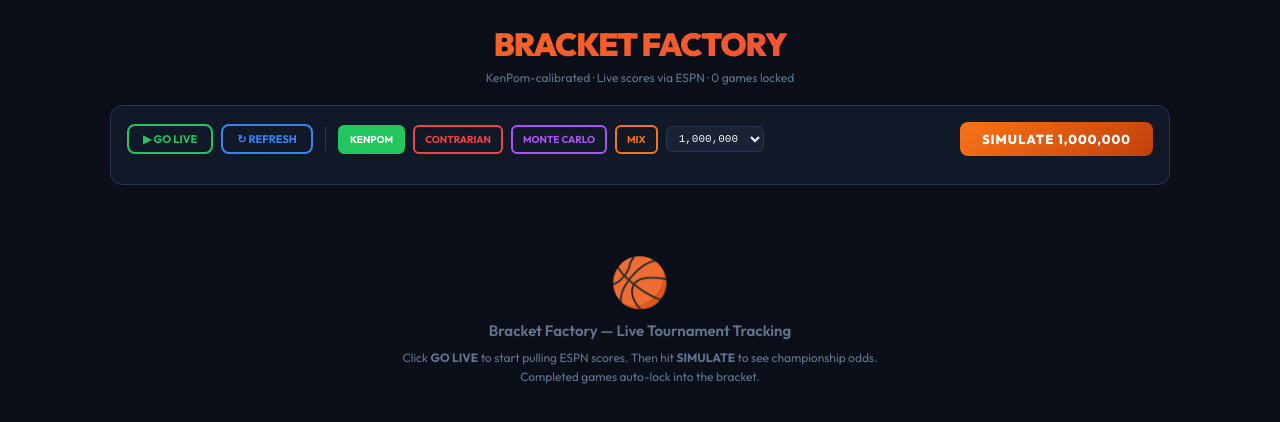
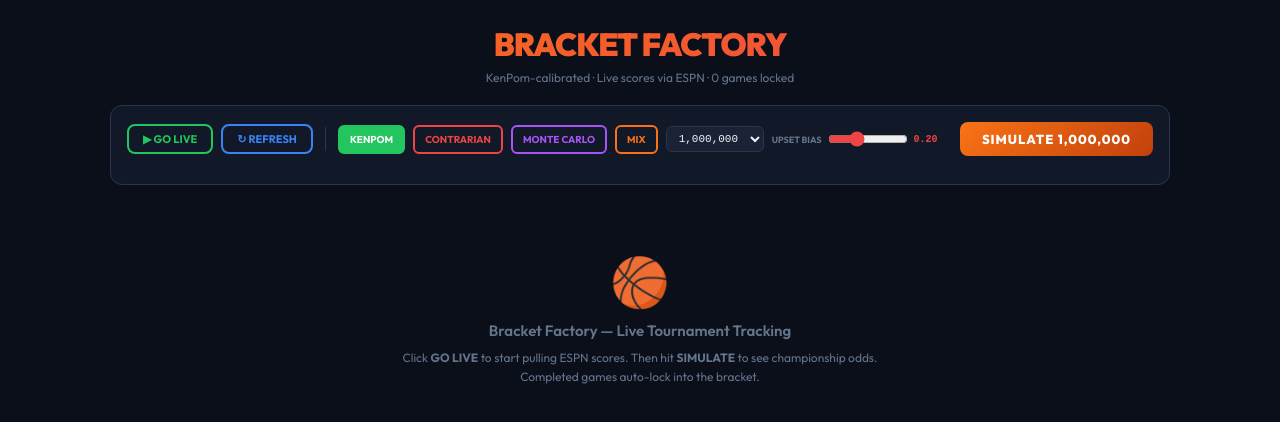
Before and after one commit to cjove23/BracketFactory, a Next.js app: page / in a window 1280 px wide. Shown: the top 422 px of the page. Built offline with nearby package versions, Linux system fonts and the light colour scheme.

Commit message:
Update index.js

```diff
--- a/pages/index.js
+++ b/pages/index.js
@@ -5,7 +5,7 @@
 import useLiveScores from "../lib/useLiveScores";
 import Head from "next/head";
 
-const BATCH = 20000;
+const BATCH = 5000;
 const MODE_MAP = { kenpom:0, contrarian:1, montecarlo:2 };
 const C = {
   bg:"#0a0f1a",surface:"#111827",card:"#1a2235",border:"#2a3550",
@@ -288,11 +288,11 @@
               }}>↻ REFRESH</button>
               <div style={{width:1,height:24,background:C.border,margin:"0 4px"}}/>
               {[
-                {key:"kenpom",label:"KENPOM",color:C.green},
-                {key:"contrarian",label:"CONTRARIAN",color:C.red},
-                {key:"montecarlo",label:"MONTE CARLO",color:C.purple},
-                {key:"mixed",label:"MIX",color:C.accent},
-              ].map(m=>(<button key={m.key} onClick={()=>!running&&setMode(m.key)} style={{
+                {key:"kenpom",label:"KENPOM",color:C.green,tip:"Pure KenPom probabilities — normalCDF with tempo-adjusted spreads. The analytics baseline."},
+                {key:"contrarian",label:"CONTRARIAN",color:C.red,tip:"Shifts win probability toward upsets by the upset bias amount. Generates chalkier underdogs."},
+                {key:"montecarlo",label:"MONTE CARLO",color:C.purple,tip:"Adds random noise (±15%) to each game's win probability. Maximum chaos and variance."},
+                {key:"mixed",label:"MIX",color:C.accent,tip:"Rotates through all three modes (KenPom → Contrarian → Monte Carlo) across sims."},
+              ].map(m=>(<button key={m.key} title={m.tip} onClick={()=>!running&&setMode(m.key)} style={{
                 background:mode===m.key?m.color:"transparent",border:`2px solid ${m.color}`,color:mode===m.key?"#fff":m.color,
                 borderRadius:6,padding:"6px 10px",cursor:running?"not-allowed":"pointer",fontFamily:"'Outfit',sans-serif",fontWeight:700,fontSize:10,opacity:running?0.5:1,
               }}>{m.label}</button>))}
@@ -300,14 +300,12 @@
                 style={{background:C.card,border:`1px solid ${C.border}`,color:C.text,borderRadius:6,padding:"5px 8px",fontFamily:"monospace",fontSize:11}}>
                 {[10000,100000,500000,1000000].map(n=><option key={n} value={n}>{n.toLocaleString()}</option>)}
               </select>
-              {(mode==="contrarian"||mode==="mixed")&&(
-                <div style={{display:"flex",alignItems:"center",gap:6}}>
-                  <span style={{fontSize:9,color:C.textMuted,fontWeight:700,whiteSpace:"nowrap"}}>UPSET BIAS</span>
-                  <input type="range" min="0.05" max="0.5" step="0.05" value={upsetBias} onChange={e=>setUpsetBias(parseFloat(e.target.value))} disabled={running}
-                    style={{width:80,accentColor:C.red,cursor:running?"not-allowed":"pointer"}}/>
-                  <span style={{fontSize:10,color:C.red,fontWeight:700,fontFamily:"monospace",minWidth:28}}>{upsetBias.toFixed(2)}</span>
-                </div>
-              )}
+              <div style={{display:"flex",alignItems:"center",gap:6}} title="How much to shift win probability toward the underdog in Contrarian and Mix modes">
+                <span style={{fontSize:9,color:C.textMuted,fontWeight:700,whiteSpace:"nowrap"}}>UPSET BIAS</span>
+                <input type="range" min="0.05" max="0.5" step="0.05" value={upsetBias} onChange={e=>setUpsetBias(parseFloat(e.target.value))} disabled={running}
+                  style={{width:80,accentColor:C.red,cursor:running?"not-allowed":"pointer"}}/>
+                <span style={{fontSize:10,color:C.red,fontWeight:700,fontFamily:"monospace",minWidth:28}}>{upsetBias.toFixed(2)}</span>
+              </div>
               <div style={{flex:1}}/>
               {!running?(<button onClick={generate} style={{background:`linear-gradient(135deg,${C.accent},${C.accentDim})`,border:"none",color:"#fff",borderRadius:8,padding:"9px 22px",cursor:"pointer",fontFamily:"'Outfit',sans-serif",fontWeight:800,fontSize:13,letterSpacing:1}}>
                 SIMULATE {target.toLocaleString()}</button>
@@ -317,7 +315,7 @@
               <div style={{display:"flex",justifyContent:"space-between",fontSize:10,color:C.textDim,marginBottom:3,fontFamily:"monospace"}}>
                 <span>{done.toLocaleString()} / {target.toLocaleString()}</span><span style={{color:C.accent}}>{pct}%</span>
               </div>
-              <div style={{height:5,background:C.card,borderRadius:3,overflow:"hidden"}}><div style={{height:"100%",width:`${pct}%`,background:`linear-gradient(90deg,${C.accent},${C.purple},${C.accent})`,backgroundSize:"200% 100%",borderRadius:3,transition:"width 0.3s ease-out",animation:"shimmer 1.5s ease-in-out infinite"}}/></div>
+              <div style={{height:5,background:C.card,borderRadius:3,overflow:"hidden"}}><div style={{height:"100%",width:`${pct}%`,background:`linear-gradient(90deg,${C.accent},${C.purple},${C.accent})`,backgroundSize:"200% 100%",borderRadius:3,transition:"width 0.15s linear",animation:"shimmer 1.5s ease-in-out infinite"}}/></div>
             </div>)}
             {live.error&&<div style={{marginTop:8,fontSize:11,color:C.red}}>⚠ {live.error}</div>}
           </div>
```
